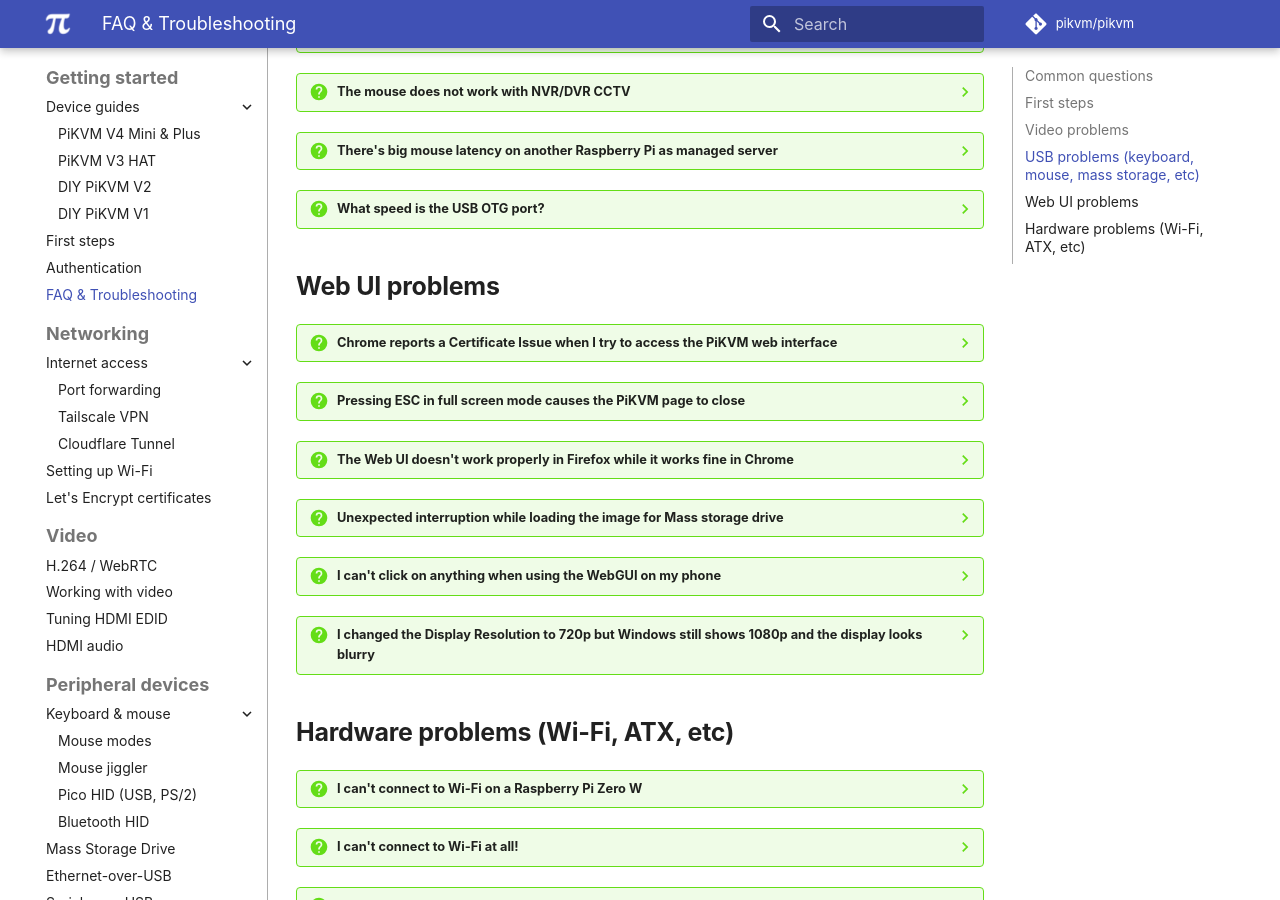
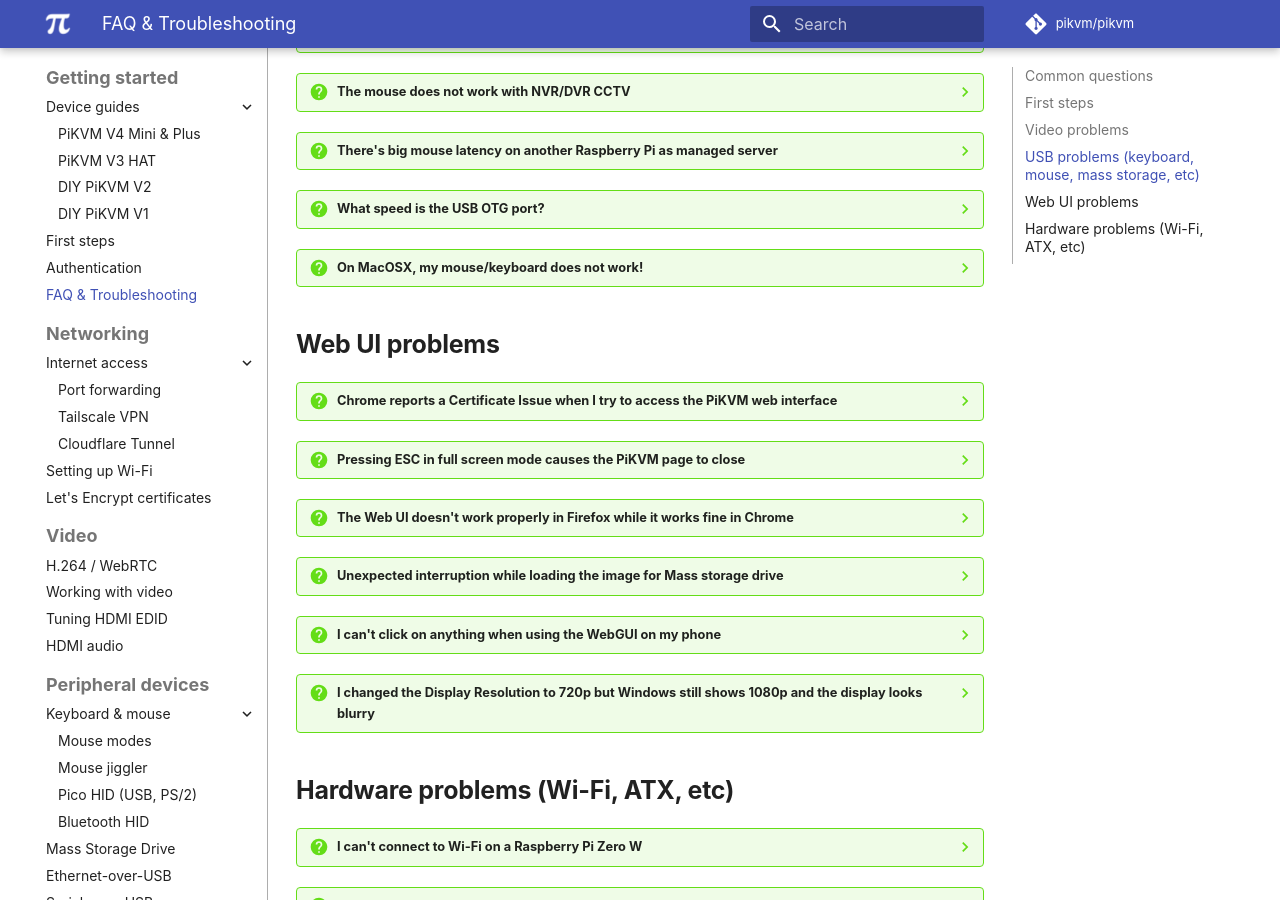
Before and after one commit to pikvm/pikvm, an MkDocs documentation site: the page built from docs/faq.md, in a window 1280 px wide and 900 px high, scrolled down 4078 px. Built offline with MkDocs 1.6.1 and Material for MkDocs 9.7.7, drawn with Linux system fonts in a browser that asks for light colours; some web fonts are replaced; comment, search, counter and statistics services are not loaded; some of the changed lines change nothing that is shown.

Commit message:
Update faq.md
Added a MacOSX fix for kb/mouse not working

```diff
--- a/docs/faq.md
+++ b/docs/faq.md
@@ -512,6 +512,11 @@
 ??? question "What speed is the USB OTG port?"
     Per the official RPI documentation, this is a limitation of the SoC.  The OTG port is only USB2.0, so is limited to 455 Mbit/s.
 
+??? question "On MacOSX, my mouse/keyboard does not work!"
+    There are a few fixes the community has suggested:
+    If using a USB-C to USB-C cable, you need to use the included USB-C to USB-A cable then use a USB-A to USB-C adapter
+    You may need to allow new accessories to connect. [Source](https://support.apple.com/en-us/102282)
+
 
 ## Web UI problems
 
```
